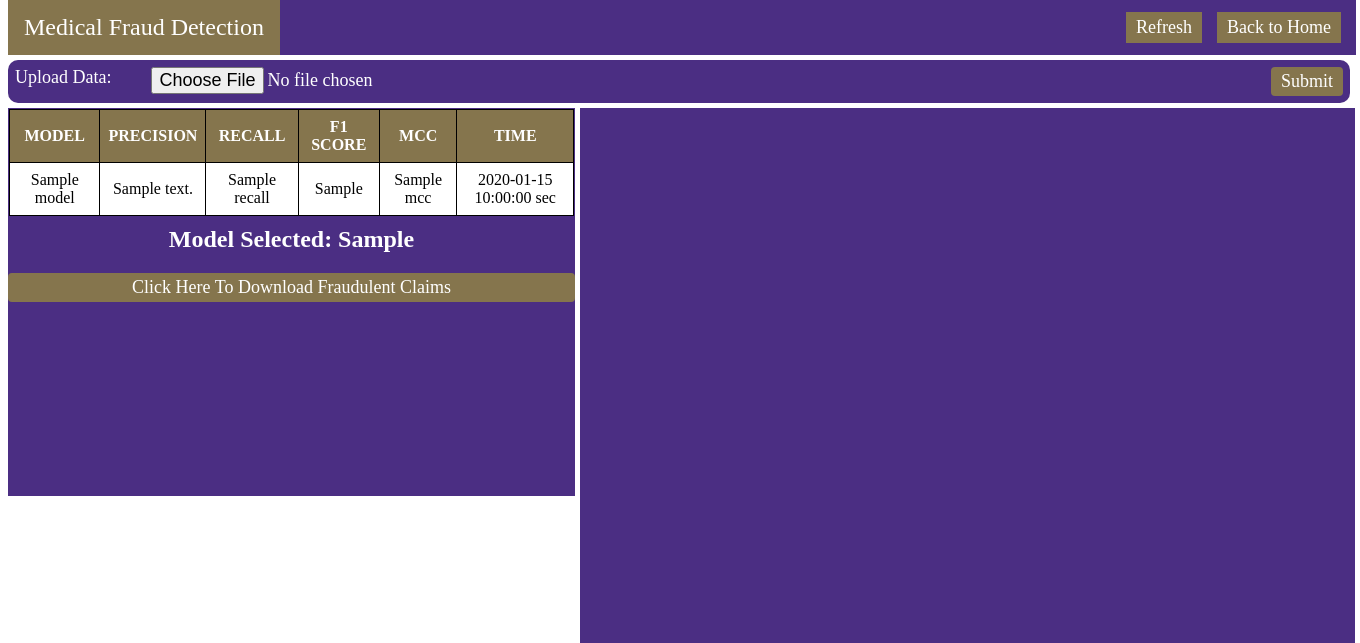
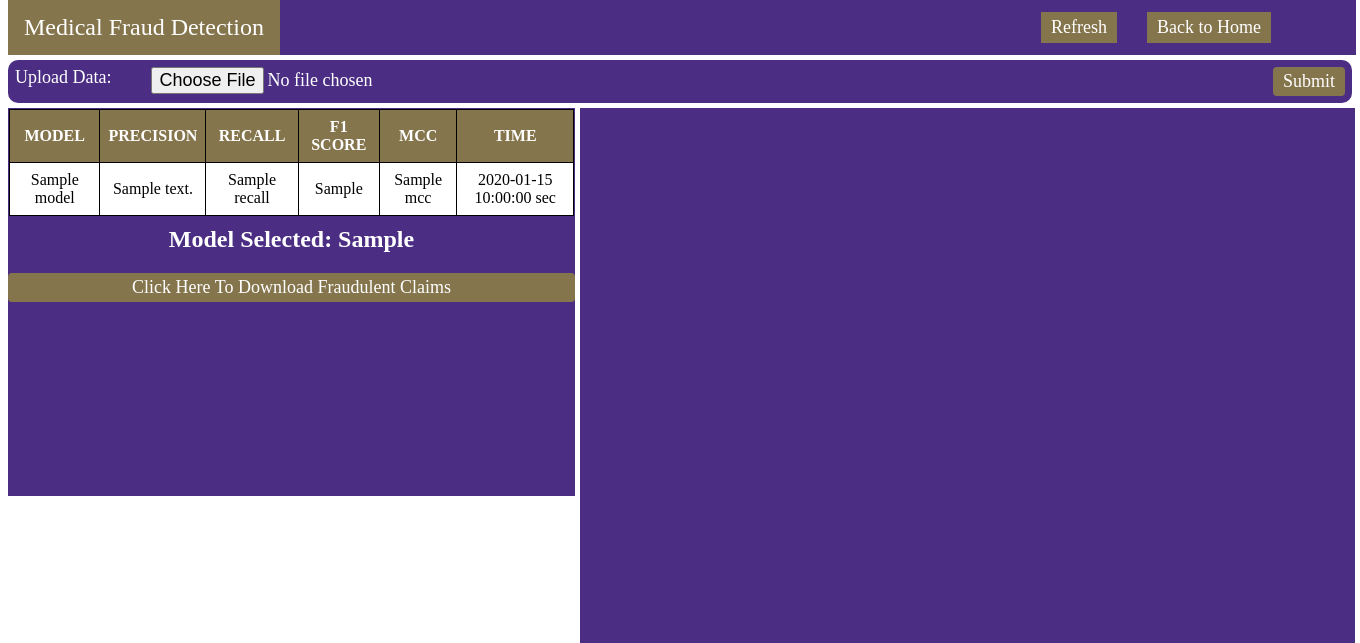
Before and after one commit to sagnikgh1899/FraudDetection, a Flask app: template FraudDetection/templates/user-page.htm in a window 1360 px wide. Shown: the top 643 px of the page. Run offline with Flask 2, Linux system fonts and the light colour scheme; the template is opened without the code that fills it: most values are stand-ins (such as "Sample title", 1, 10 or a date in 2020); parts of the project's set-up code (start-up, migrations or seed data) failed here and were passed over; some libraries are stand-ins or nearby versions.

Commit message:
UI changes

```diff
--- a/FraudDetection/script/main.py
+++ b/FraudDetection/script/main.py
@@ -24,7 +24,6 @@
 from models import copod_anomaly_detection
 from models import iforest_anomaly_detection
 from models import suod_anomaly_detection
-
 
 def read_data():
     """
@@ -81,14 +80,18 @@
              marker_line_color='white', # line markers between states
         ))
     fig.update_layout(
-        title_text = '% of Frauds by State',
+        title_text ='<b>% of Frauds by State</b>',
+        title_x=0.5,
         geo = dict(
         scope='usa',
         projection=go.layout.geo.Projection(type = 'albers usa'),
         showlakes=True, # lakes
         lakecolor='rgb(255, 255, 255)'),
         )
-    fig.update_layout(margin={"r":0,"t":0,"l":0,"b":0})
+    fig.update_layout(margin={"r":0,"t":20,"l":0,"b":0},font=dict(
+        family="Arial",
+        size=8,
+        color="RebeccaPurple"))
     return fig
 
 
@@ -108,9 +111,13 @@
     grouped['% Frauds'] = grouped['Yes']*100/grouped['Total']
     grouped.sort_values(by = ['% Frauds'],inplace=True, ascending = True)
     grouped['% Frauds'] = grouped['% Frauds'].apply(lambda x: round(x,1))
-    fig = px.bar(grouped, x='Days_Admitted_Bucket', y='% Frauds',color = '% Frauds')
+    fig = px.bar(grouped, x='Days_Admitted_Bucket', y='% Frauds',color = '% Frauds',
+           labels={"Days_Admitted_Bucket": "<b>Number of Days Admitted</b>"})
     #fig.update_traces(marker_color=['#071633', '#0DEFFF'], showlegend=False)
-    fig.update_layout(yaxis_range=[40,80], margin={"r":0,"t":0,"l":0,"b":0})
+    fig.update_layout(yaxis_range=[40,80], margin={"r":0,"t":0,"l":0,"b":0},font=dict(
+        family="Arial",
+        size=8,
+        color="RebeccaPurple"))
     return fig
     #fig.show()
     #axis = sns.barplot(x = 'Days_Admitted_Bucket',
@@ -139,9 +146,13 @@
     grouped = pd.concat([bottom_five_df,top_five_df])
     grouped.sort_values(by = ['% Frauds'],inplace=True, ascending = True)
     grouped['% Frauds'] = grouped['% Frauds'].apply(lambda x: round(x,1))
-    fig = px.bar(grouped, x='DiagnosisGroupCode', y='% Frauds',color = '% Frauds')
+    fig = px.bar(grouped, x='DiagnosisGroupCode', y='% Frauds',color = '% Frauds', labels={
+                     "DiagnosisGroupCode": "<b>Diagnosis Code</b>"})
     #fig.update_traces(marker_color=['#071633', '#0DEFFF'], showlegend=False)
-    fig.update_layout(yaxis_range=[20,80], margin={"r":0,"t":0,"l":0,"b":0})
+    fig.update_layout(yaxis_range=[20,80], margin={"r":0,"t":0,"l":0,"b":0}, font=dict(
+        family="Arial",
+        size=8,
+        color="RebeccaPurple"))
     return fig
     #axis = sns.barplot(x = 'DiagnosisGroupCode',
     #        y = '% Frauds',
@@ -167,14 +178,16 @@
     grouped.sort_values(by = ['% Frauds'],inplace=True, ascending = True)
     grouped.loc[grouped['Total'] > 20].head(50)
     grouped['% Frauds'] = grouped['% Frauds'].apply(lambda x: round(x,1))
-    fig = px.bar(grouped, x='InscClaimAmtReimbursed_Bucket', y='% Frauds', color = '% Frauds')
+    fig = px.bar(grouped, x='InscClaimAmtReimbursed_Bucket', y='% Frauds',
+              color = '% Frauds', labels={
+              "InscClaimAmtReimbursed_Bucket": "<b>Insurance Amount Claimed</b>"})
     #fig.update_traces(marker_color=['#071633', '#0DEFFF'], showlegend=False)
     fig.update_layout(yaxis_range=[40,80], margin={"r":0,"t":0,"l":0,"b":0},font=dict(
-        family="Courier New, monospace",
+        family="Arial",
         size=8,
         color="RebeccaPurple"
     ))
-    fig.update_xaxes(tickangle=0)
+    fig.update_xaxes(tickangle=25)
     return fig
     #axis = sns.barplot(x = 'InscClaimAmtReimbursed_Bucket',
     #        y = '% Frauds',
@@ -243,7 +256,7 @@
     fig.update_layout(paper_bgcolor='rgba(75,46,131,1)',
       margin={"r":100,"t":20,"l":100,"b":20}, legend_title_text='Type of Patient',
       legend_title_font_color="white", title_font_color="white",
- font_color="white", yaxis_title=None)
+ font_color="white", yaxis_title=None,hovermode=False)
     fig.update_yaxes(matches=None, showticklabels=True, visible=True, automargin=True)
     return fig
 
@@ -259,7 +272,11 @@
 
     app.secret_key = 'my_secret_key'
     app.config['SESSION_TYPE'] = 'filesystem'
-
+    ####Only Added here as global variables to reduce latency time of website ##########
+    training_data = pd.read_csv("./FraudDetection/data/training_data.csv")
+    #dataframe = pd.read_pickle("./FraudDetection/data/training_data.pkl")
+    fig5 = test_visualization1(training_data)
+    fig6 = test_visualization2(training_data)
     def initialize_app(application):
         """
         Initializes the Flask app with the session object.
@@ -335,10 +352,6 @@
         #dataframe = pd.read_csv("./FraudDetection/data/preprocessed.csv")
         #features = dataframe.loc[:, dataframe.columns != "PotentialFraud"]
         #labels = dataframe['PotentialFraud']
-        dataframe = pd.read_csv("./FraudDetection/data/training_data.csv")
-        #dataframe = pd.read_pickle("./FraudDetection/data/training_data.pkl")
-        fig5 = test_visualization1(dataframe)
-        fig6 = test_visualization2(dataframe)
         graphjson5 = json.dumps(fig5, cls=plotly.utils.PlotlyJSONEncoder)
         graphjson6 = json.dumps(fig6, cls=plotly.utils.PlotlyJSONEncoder)
         print('here')
@@ -414,10 +427,10 @@
             # with 0's as non-fraud and 1's as fraud under the
             # 'PotentialFraud' column.
             new_test_data['PotentialFraud'] = outliers.astype(int)
-        fig5 = test_visualization1(new_test_data)
-        fig6 = test_visualization2(new_test_data)
-        graphjson5 = json.dumps(fig5, cls=plotly.utils.PlotlyJSONEncoder)
-        graphjson6 = json.dumps(fig6, cls=plotly.utils.PlotlyJSONEncoder)
+        fig7 = test_visualization1(new_test_data)
+        fig8 = test_visualization2(new_test_data)
+        graphjson5 = json.dumps(fig7, cls=plotly.utils.PlotlyJSONEncoder)
+        graphjson6 = json.dumps(fig8, cls=plotly.utils.PlotlyJSONEncoder)
         print('here')
         return render_template('user-page.htm', models=models, best_model=best_model_name,
                             filepath=filepath, graphjson5 = graphjson5,graphjson6 = graphjson6)
--- a/FraudDetection/templates/start-page.htm
+++ b/FraudDetection/templates/start-page.htm
@@ -143,7 +143,7 @@
 	padding-bottom:10px;
 }
 .globalchart{
-	height: 40vh;
+	height: 38vh;
 }
 	</style>
 </head>
--- a/FraudDetection/templates/user-page.htm
+++ b/FraudDetection/templates/user-page.htm
@@ -42,10 +42,8 @@
 			background-color: #4b2e83;
 			border-radius: 10px;
 			padding: 7px;
-			flex: 3;
-			max-width: 1348px;
-			margin: 0 10px;
-			margin-right: 2px;
+			flex: 2;
+			max-width: 1360px;
 			margin-top: -20px;
 			margin-left: 0px;
 			display: flex;
@@ -255,8 +253,8 @@
   <body>
     <div class="topnav">
       <a class="active" href="#">Medical Fraud Detection</a>
-      <button onclick="window.location.href='/';" style="float: right; color: white; font-size: 18px; margin-top: 12px; margin-right: 15px; margin-left: 15px; background-color: #85754d; border: none; padding: 5px 10px; cursor: pointer; font-family: Times New Roman, Times, serif;">Back to Home</button>
-      <button onclick="window.location.href='user-page';" style="float: right; color: white; font-size: 18px; margin-top: 12px; background-color: #85754d; border: none; padding: 5px 10px; cursor: pointer; font-family: Times New Roman, Times, serif;">Refresh</button>
+      <button onclick="window.location.href='/';" style="float: right; color: white; font-size: 18px; margin-top: 12px; margin-right: 85px; margin-left: 15px; background-color: #85754d; border: none; padding: 5px 10px; cursor: pointer; font-family: Times New Roman, Times, serif;">Back to Home</button>
+      <button onclick="window.location.href='user-page';" style="float: right; color: white; font-size: 18px; margin-right: 15px; margin-top: 12px; background-color: #85754d; border: none; padding: 5px 10px; cursor: pointer; font-family: Times New Roman, Times, serif;">Refresh</button>
     </div>
 
     <h1 style="color: #f2f2f2;">MEDICAL FRAUD DETECTION</h1>
```
